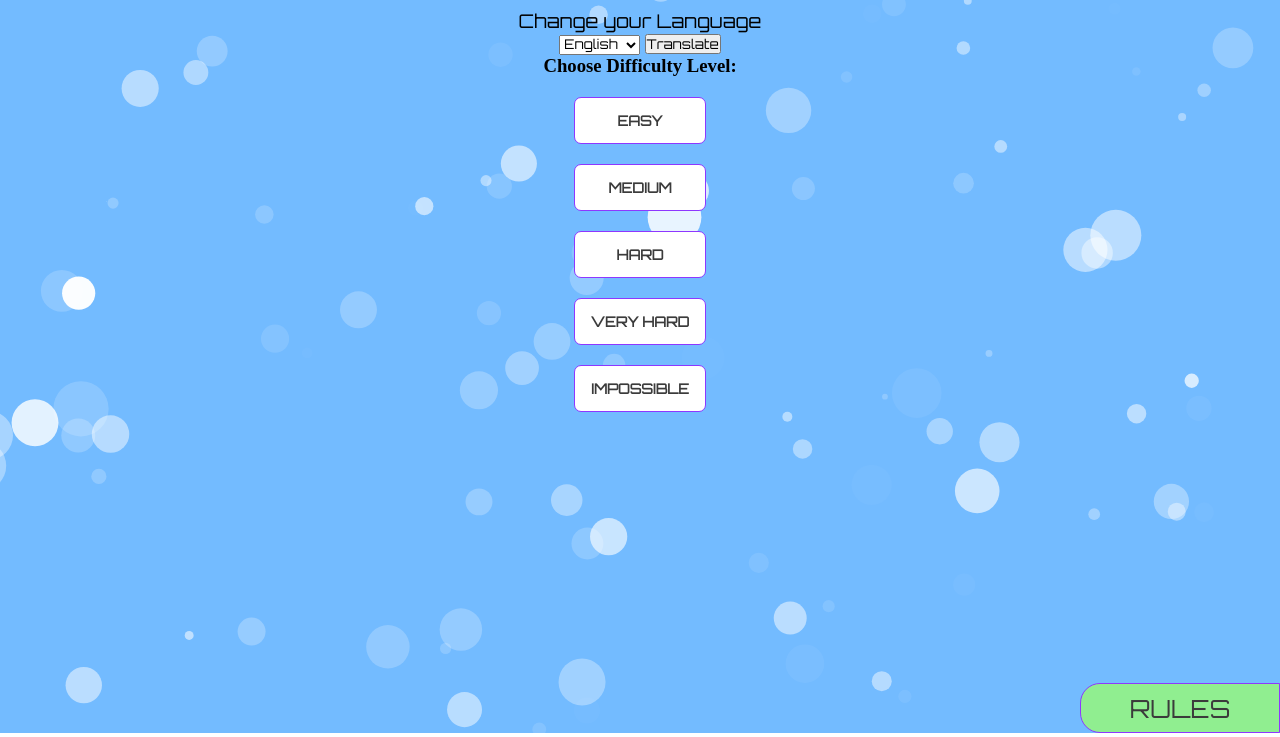
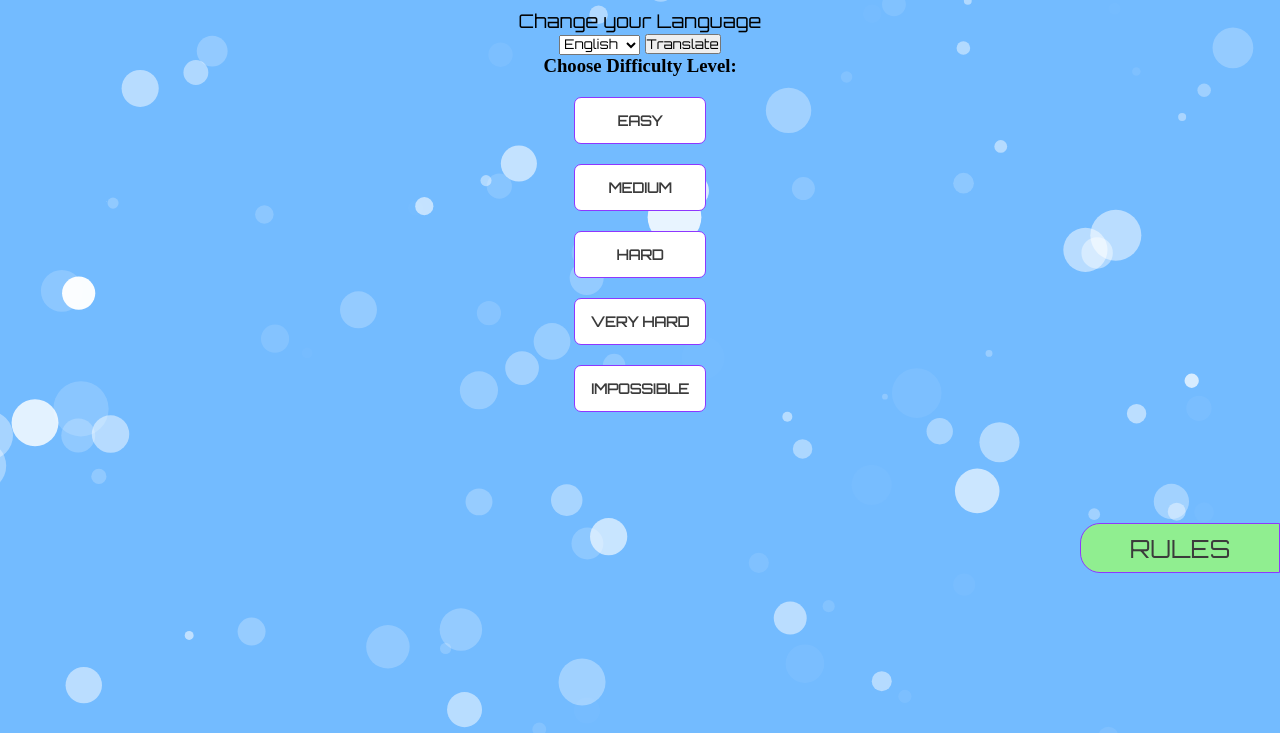
Before and after one commit to Sunny456123/liquiidsort456, a plain HTML site: page index.html in a window 1280 px wide. Shown: the part 67-804 px from the top of the page. Drawn offline with Linux system fonts and the light colour scheme; a web font is replaced by a local one.

Commit message:
Update style.css

```diff
--- a/style.css
+++ b/style.css
@@ -243,7 +243,7 @@
 #rules-btn {
     position: fixed;
     left: calc(100vw - 200px);
-    top: calc(100vh - 50px);
+    top: calc(80vh - 50px);
     height: 50px;
     width: 200px;
     background-color: lightgreen;
```
